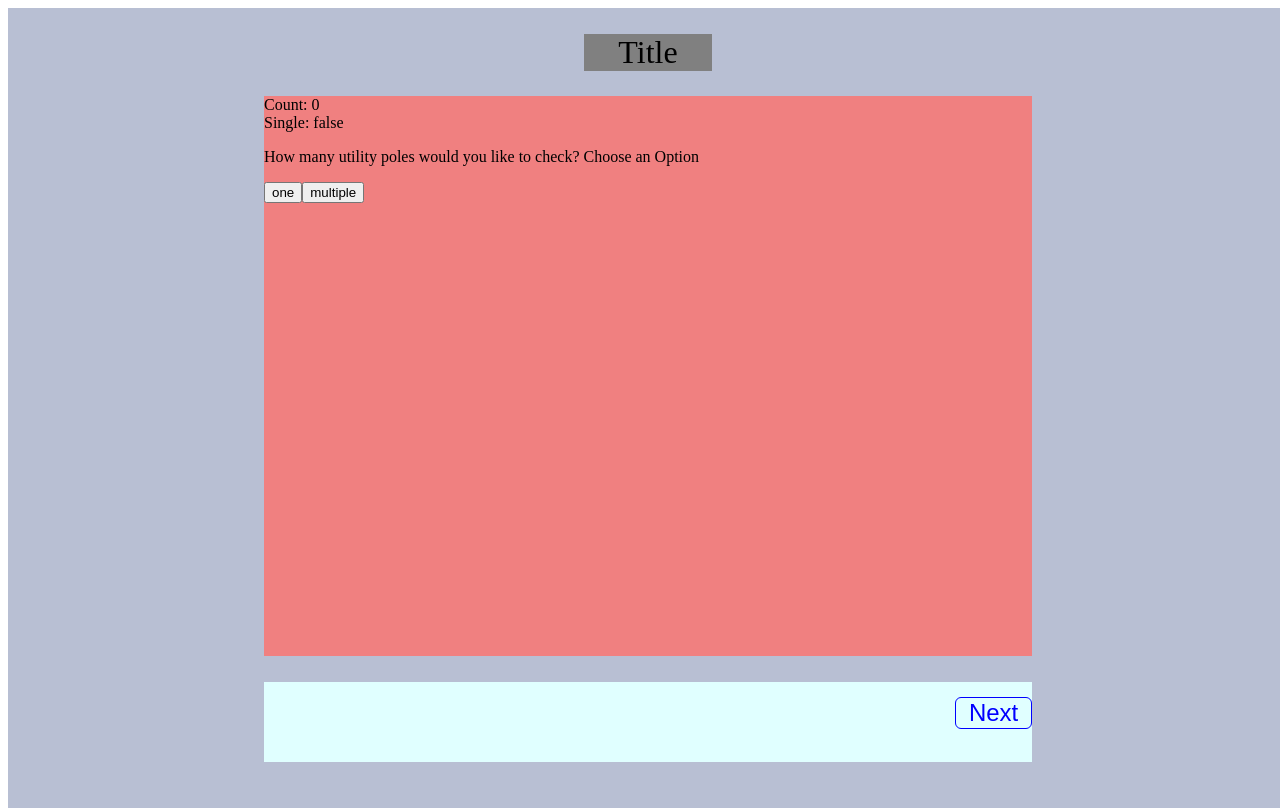
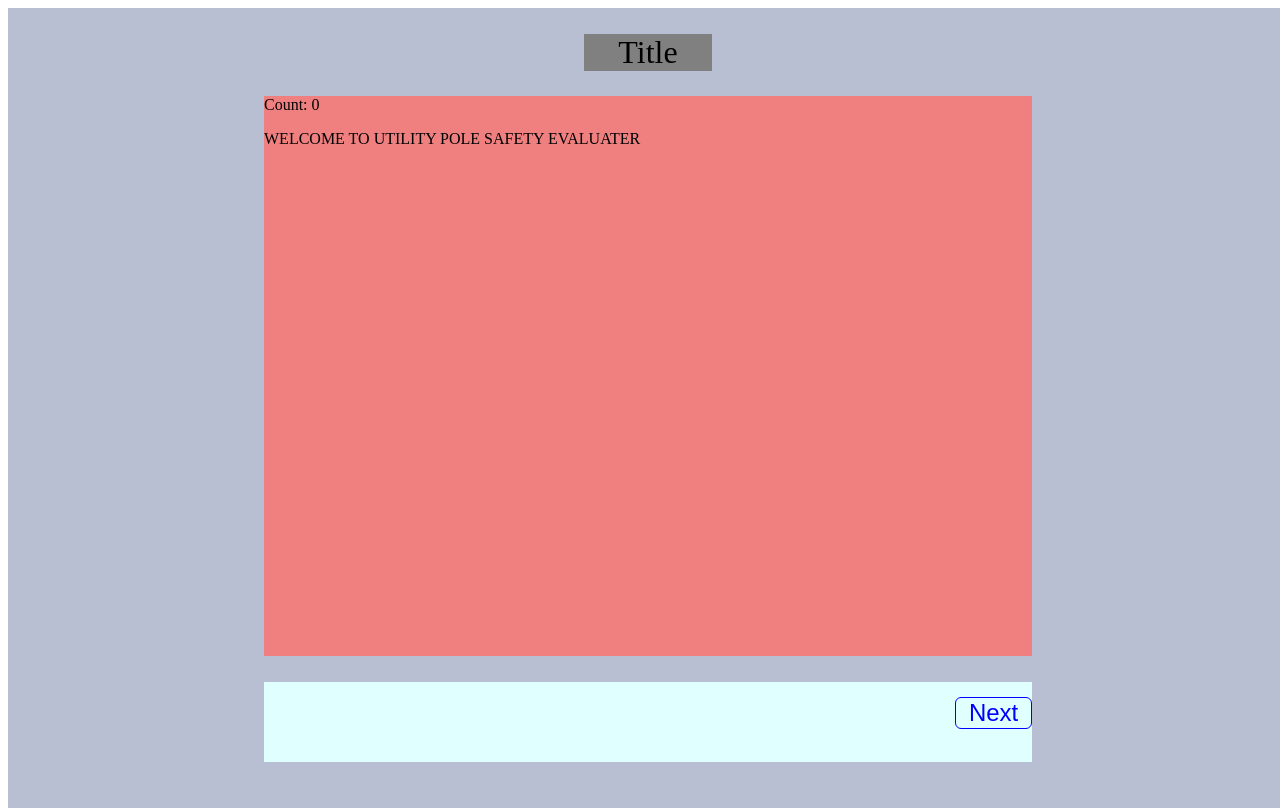
Before and after one commit to arnoldmak12/FrontEnd-HazardousUtilityPoles, a React (Create React App) app: page / in a window 1280 px wide. Built offline with nearby package versions, Linux system fonts and the light colour scheme; the HTML template or start-up script is replaced by a standard one.

Commit message:
Single Upload

```diff
--- a/src/App.js
+++ b/src/App.js
@@ -1,16 +1,14 @@
 import React, { useState } from 'react';
 import MultiView from './MultiView';
-import Select from './Select';
+import Welcome from './Welcome';
 import './styles/App.css';
 import Upload from './Upload';
 import Video from './Video';
 
-// const singlePath = [<Select/>]
 
 function App() {
 
   const [count, setCount] = useState(0);
-  const [single, setSingle] = useState(false);
   const [fileJpg, setfileJpg] = useState(false);
   const [fileJson, setfileJson] = useState(false);
   const [sample, setSample] = useState(false);
@@ -27,11 +25,10 @@ function App() {
 
               {"Count: " + count}
               <br></br>
-              {"Single: " + single}
 
-              {(count === 0 ? <Select onClick={(x) => setSingle(x)}></Select> : null) /* This will allow for selection of 1 or multiple utility poles */}
+              {(count === 0 ? <Welcome></Welcome> : null)}
 
-              {count === 1 ? <Upload single={single}
+              {count === 1 ? <Upload
               onSubmitJpg={(fileJpgs) => setfileJpg(fileJpgs)}
               onSubmitJson={(fileJson) => setfileJson(fileJson)}
               useSample={() => setSample(!sample)}></Upload> : null}
@@ -40,7 +37,7 @@ function App() {
 
               {count === 2 ? <Video></Video> : null}
 
-              {(count === 3 && !single) ? <MultiView fileJpg={fileJpg} fileJson={fileJson}></MultiView> : null}
+              {count === 3 ? <MultiView fileJpg={fileJpg} fileJson={fileJson}></MultiView> : null}
 
               {/* {count === 2 ? console.log("sample is "+ sample) + " Sample: " + {sample} : null} */}
       </div>
--- a/src/Select.js
+++ /dev/null
@@ -1,27 +0,0 @@
-import React, { useState, useCallback } from 'react';
-// import './Select.css';
-
-function Select(props) {
-
-let single;
-
-const onClick = useCallback((selection) => {
-    single = (selection === "one");
-    props.onClick(single);
-  }
-)
-
-  return (
-    <div className="Select">
-
-      <div className="content-header-container">
-          <p className="content-header">How many utility poles would you like to check? Choose an Option</p>
-      </div>
-
-          <button className="one" onClick={() => onClick("one")}>one</button>
-          <button className="all" onClick={() => onClick("all")}>multiple</button>
-    </div>
-  );
-}
-
-export default Select;
--- a/src/Upload.js
+++ b/src/Upload.js
@@ -9,12 +9,17 @@ function Upload(props) {
     const onDrop = useCallback(acceptedFiles => {
         console.log(acceptedFiles);
 
-        if(acceptedFiles[0].type === "application/json"){
-            let fileJson = [];
-            // props.onSubmitJson(acceptedFiles);
-            // console.log(acceptedFiles);
+        let i;
+        let json_files = [];
+        let jpg_files = [];
 
-            acceptedFiles.forEach((file) => {
+        for(i=0; i < acceptedFiles.length; i++){
+
+            if(acceptedFiles[i].type === "application/json"){
+                let fileJson = [];
+                // props.onSubmitJson(acceptedFiles);
+                // console.log(acceptedFiles);
+
                 const reader = new FileReader()
 
                 reader.onabort = () => console.log('file reading was aborted')
@@ -26,16 +31,21 @@ function Upload(props) {
                   fileJson.push(binaryStr);
                 };
                 // reader.readAsArrayBuffer(file);
-                reader.readAsText(file);
-              })
+                reader.readAsText(acceptedFiles[i]);
 
-              console.log(fileJson);
-              props.onSubmitJson(fileJson);
-        }
-        else{
-            props.onSubmitJpg(acceptedFiles);
+                // console.log(fileJson);
+                json_files.push(fileJson)
+            }
+            else{
+                jpg_files.push(acceptedFiles[i])
+            }
         }
 
+        // console.log("JSON FILES: " + json_files);
+        // console.log("JPGFILES: " + jpg_files);
+
+        props.onSubmitJson(json_files);
+        props.onSubmitJpg(jpg_files);
 
         }, [])
         const {getRootProps, getInputProps, isDragActive} = useDropzone({onDrop})
@@ -48,21 +58,12 @@ function Upload(props) {
   return (
     <div className="Upload">
 
-          <div {...getRootProps()} style={{background: 'lightyellow'}}>
-            <input {...getInputProps()} />
-            {
-                isDragActive ?
-                <p>Drop the JPEG files here ...</p> :
-                <p>Upload {props.single ? "One JPEG File": "Multiple JPEG Files"}</p>
-            }
-        </div>
-
         <div {...getRootProps()} style={{background: 'lightyellow'}}>
             <input {...getInputProps()} />
             {
                 isDragActive ?
-                <p>Drop the JSON files here ...</p> :
-                <p>Upload {props.single ? "One JSON File": "Multiple JSON Files"}</p>
+                <p>Drop the files here ...</p> :
+                <p>Upload All JPGs and thier corressponding JSON</p>
             }
         </div>
 
--- /dev/null
+++ b/src/Welcome.js
@@ -0,0 +1,19 @@
+import React, { useState, useCallback } from 'react';
+// import './Welcome.css';
+
+function Welcome(props) {
+
+  return (
+    <div className="Welcome">
+
+      <div className="content-header-container">
+
+          <p className="content-header">WELCOME TO UTILITY POLE SAFETY EVALUATER</p>
+
+      </div>
+
+    </div>
+  );
+}
+
+export default Welcome;
```
